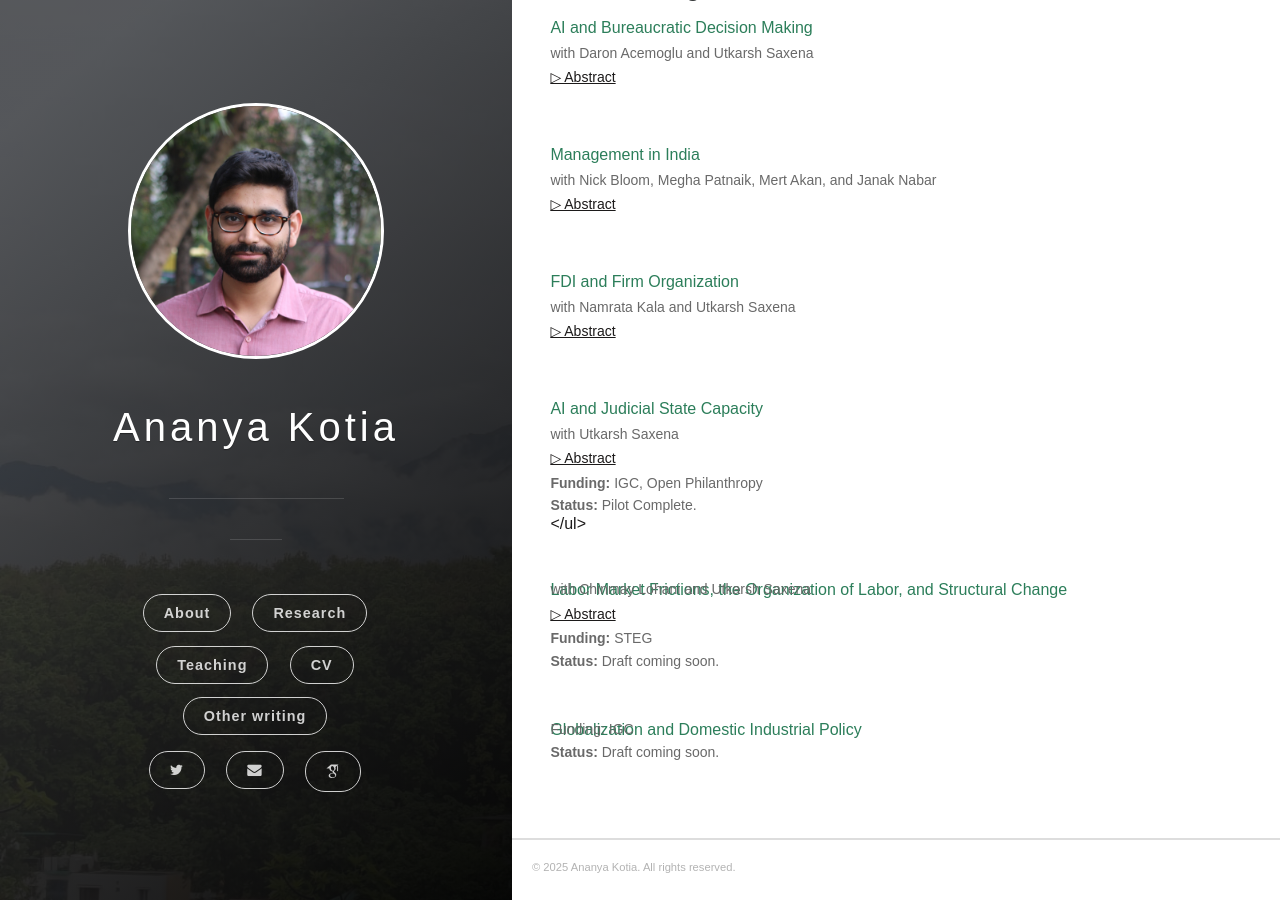
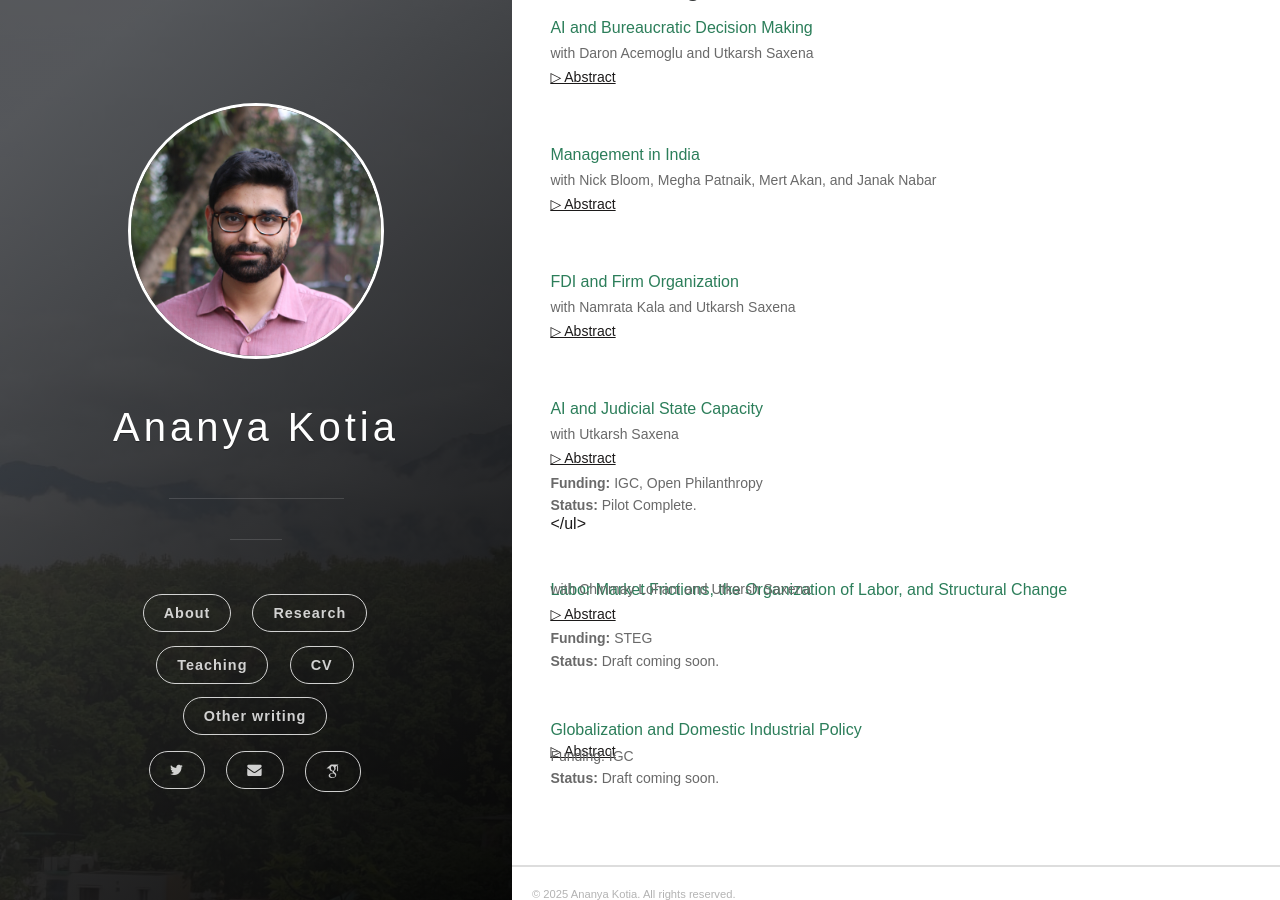
Before and after one commit to ananyakotia/ananyakotia.github.io, a Jekyll site: the page built from pages/research.markdown, in a window 1280 px wide and 900 px high, scrolled down 797 px. Built offline with Jekyll 4.4.1, drawn with Linux system fonts in a browser that asks for light colours; some web fonts are replaced.

Commit message:
Update research.markdown

```diff
--- a/pages/research.markdown
+++ b/pages/research.markdown
@@ -194,14 +194,23 @@ permalink: /research/
 </ul>
 <div id="labor_abstract" class="abstract" style="max-height:0;">
   <h6>
-		This project studies the long-run effects of the 1982-1984 expansion of India's \textit{Industrial Disputes Act} (IDA), which extended strict firing regulations from manufacturing firms with more than 300 workers to those with more than 100. The amendment required firms above this threshold to obtain government approval before laying off blue-collar workers, permission that was rarely granted. Using microdata from the Annual Survey of Industries from 1974 to 1990, we employ an event-study design to show that affected firms experienced substantial exit, employment losses, and capital contraction, with much larger declines in labor-intensive industries relative to capital-intensive ones. The reform therefore shifted the composition of India's industrial base toward more capital-intensive production. Ongoing work builds a structural model to quantify how such labor market distortions slowed structural transformation by impeding the movement of workers from agriculture into manufacturing and dampening overall productivity growth.
+		This project studies the long-run effects of the 1982-1984 expansion of India's Industrial Disputes Act (IDA), which extended strict firing regulations from manufacturing firms with more than 300 workers to those with more than 100. The amendment required firms above this threshold to obtain government approval before laying off blue-collar workers, permission that was rarely granted. Using microdata from the Annual Survey of Industries from 1974 to 1990, we employ an event-study design to show that affected firms experienced substantial exit, employment losses, and capital contraction, with much larger declines in labor-intensive industries relative to capital-intensive ones. The reform therefore shifted the composition of India's industrial base toward more capital-intensive production. Ongoing work builds a structural model to quantify how such labor market distortions slowed structural transformation by impeding the movement of workers from agriculture into manufacturing and dampening overall productivity growth.
 	</h6>
 </div>
 <div style="height:25px;font-size:25px;">&nbsp;</div>
 
 <span style="color:#2c7e5a;font-weight: 500;">Globalization and Domestic Industrial Policy</span>
 <ul class="no-bullets">
-  <li class="author-funding" style="margin-top: -20px;font-size: 14px;">Funding: IGC</li>
+    <li>
+    <span class="abstract-toggle" data-abstract-id="qr_abstract">▷ Abstract</span>
+  </li>
+  <li
+  	class="author-funding" style="margin-top: -20px;font-size: 14px;">Funding: IGC
+  </li>
   <li class="author-funding" style="font-size: 14px;"><strong>Status:</strong> Draft coming soon.</li>
 </ul>
-<div style="height:25px;font-size:25px;">&nbsp;</div>
+<div id="qr_abstract" class="abstract" style="max-height:0;">
+  <h6>
+		How do the pro-competitive effects of trade liberalization interact with domestic distortions? On the one hand, trade may reduce misallocation as productive firms expand and enter at the expense of unproductive firms. In the presence of domestic distortions, however, these reallocation and selection channels may be driven by political connections or unequal access to credit rather than productivity alone, thereby exacerbating misallocation and attenuating gains from trade. Thus, whether opening to trade can improve allocative efficiency in an economy that suffers domestic distortions is ultimately an empirical question. In this project, I exploit a previously unstudied shock to import competition in India and study how it interacts with a specific product-market distortion: a long-standing policy of product-specific protection for SMEs.
+	</h6>
+</div>
```
